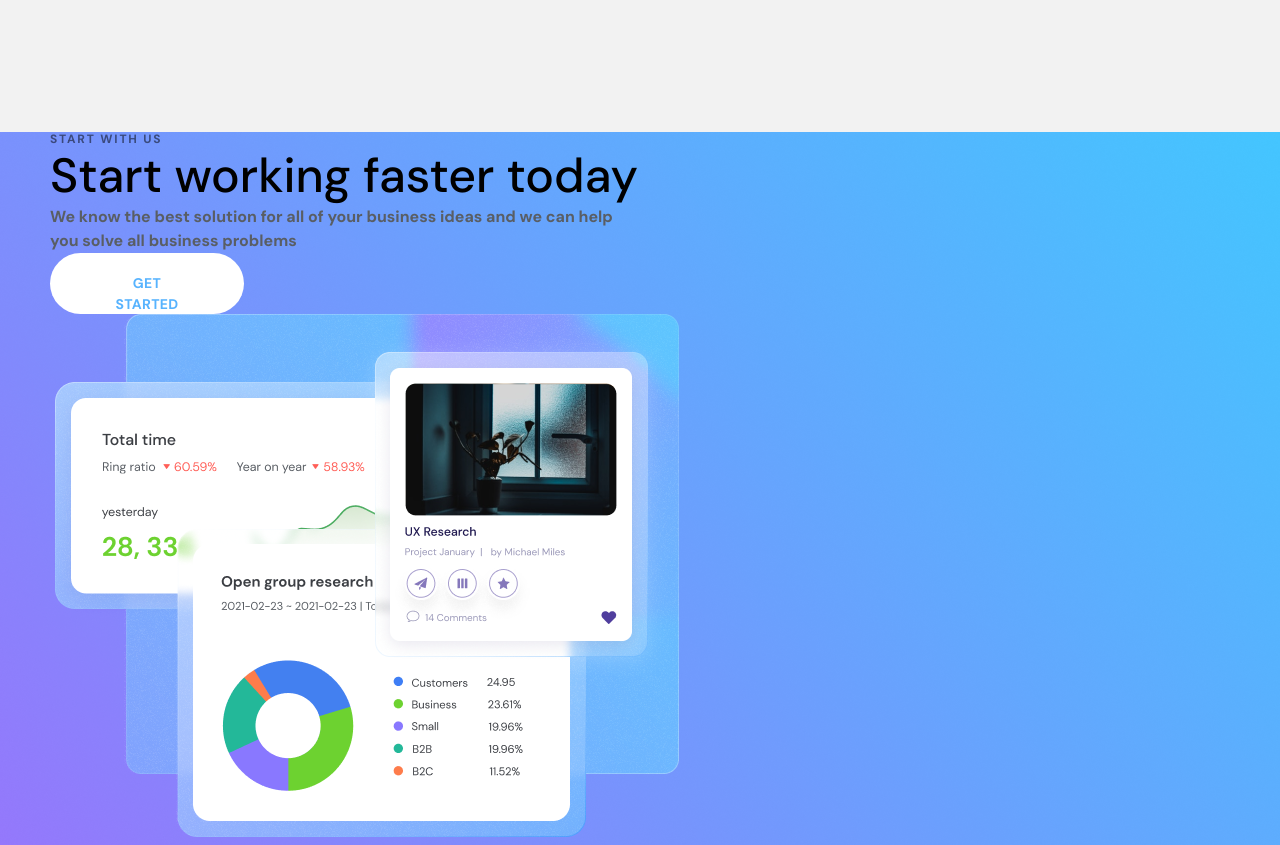
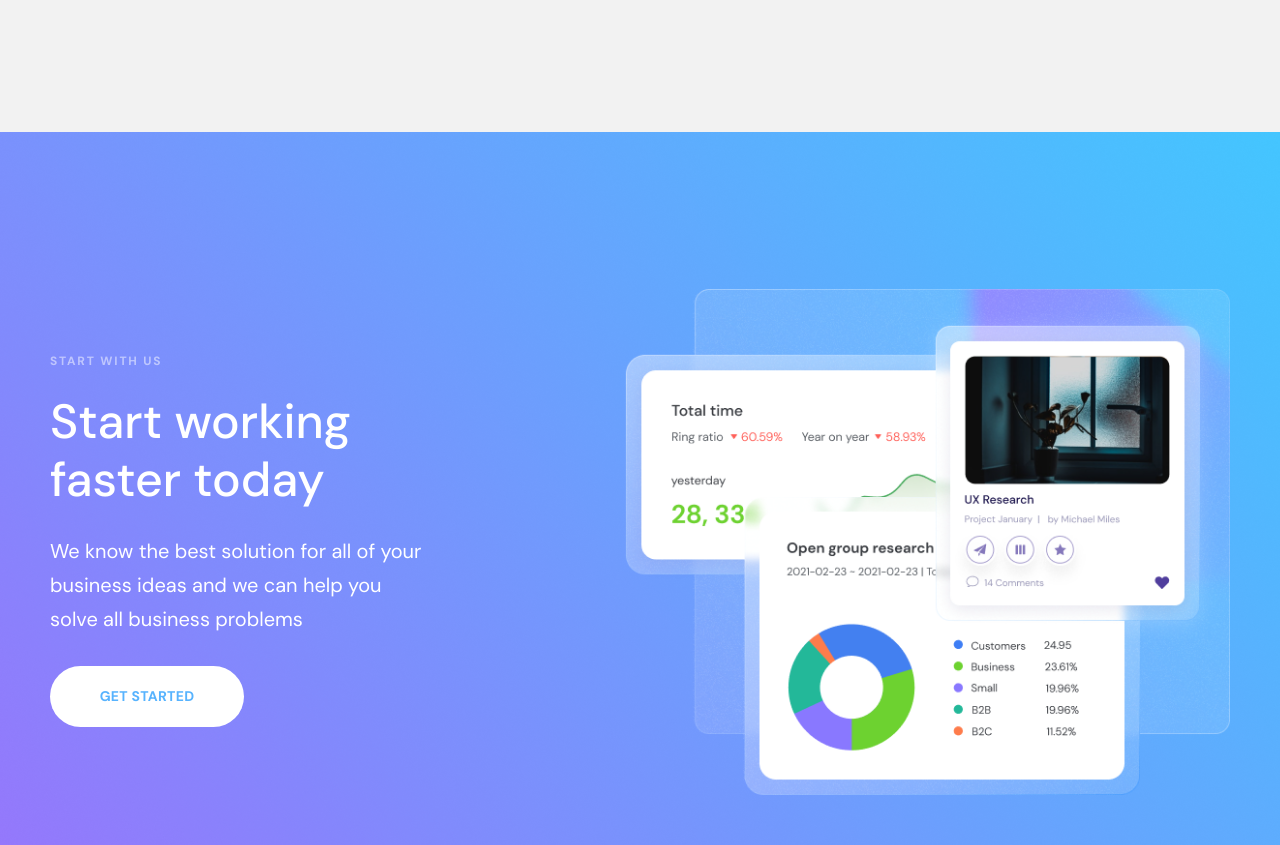
Before and after one commit to YuliaShapran/Design_Agency__Landing_Page, a website: page src/index.html in a window 1280 px wide. Shown: the part 3440-4285 px from the top of the page. Drawn offline with nearby package versions, Linux system fonts and the light colour scheme.

Commit message:
section_start

```diff
--- a/src/index.html
+++ b/src/index.html
@@ -67,7 +67,7 @@
 			<div class="benefits__wrapper">
 				<div class="item">
 					<div id="orange" class="item__icon">
-						<img  src="icons/Chart.svg" alt="chart">
+						<img src="icons/Chart.svg" alt="chart">
 					</div>
 					<h3 class="item-subtitle subtitle">Grow your business</h3>
 					<div class="item-descr descr">
@@ -209,16 +209,20 @@
 
 	<section class="start">
 		<div class="container">
-			<div class="start__left-block">
-				<div class="left-block__subhead subhead">start with us</div>
-				<h2 class="left-block__title title">Start working faster today</h2>
-				<div class="left-block__descr descr">We know the best solution for all of your business ideas and we can help you solve all business problems
+			<div class="start__blocks">
+				<div class="start__left-block">
+					<div class="start__subhead subhead">start with us</div>
+					<h2 class="start__title title">Start working faster today</h2>
+					<div class="start__descr">We know the best solution for all of your business ideas and we can help you
+						solve all
+						business problems
+					</div>
+					<button class="left-block__btn btn">Get started</button>
 				</div>
-				<button class="left-block__btn btn">Get started</button>
+
+				<div class="start__right-block"><img src="img/img_start-working.png" alt="start"></div>
 			</div>
-			<div class="right-block">
-				<img src="img/img_start-working.png" alt="">
-			</div>
+
 		</div>
 	</section>
 
@@ -257,4 +261,5 @@
 	</footer>
 
 </body>
+
 </html>
--- a/src/sass/blocks/_start.scss
+++ b/src/sass/blocks/_start.scss
@@ -1,15 +1,40 @@
 .start {
-	position: relative;
 	min-height: 817px;
 	background: url(../../img/bg__start_working.png) center center / cover no-repeat;
+
+	&__blocks {
+		display: flex;
+	}
 
 	&__left-block {
 		width: 50%;
 	}
 
-	&__right-block {
+	&__subhead {
+		padding-top: 222px;
+		color: #ffffff;
+		margin-bottom: 24px;
+	}
+
+	&__title {
+		color: #ffffff;
+		width: 60%;
+		margin-bottom: 24px;
+	}
+
+	&__descr {
+		font-weight: 400;
+		font-size: 20px;
+		line-height: 34px;
+		color: #ffffff;
+		width: 66%;
+		margin-bottom: 30px;
+	}
 
 
+
+	&__right-block {
+		margin-top: 155px;
 		img {
 			width: 100%;
 			height: 100%;
--- a/src/sass/style.scss
+++ b/src/sass/style.scss
@@ -26,9 +26,9 @@ body {
 	height: 61px;
 	background: #ffffff;
 	border-radius: 60px;
-	padding: 20px 50px;
+	// padding: 20px 50px;
 
-	font-weight: bold;
+	font-weight: 600;
 	font-size: 14px;
 	line-height: 148%;
 	text-align: center;
@@ -36,6 +36,7 @@ body {
 	text-transform: uppercase;
 	color: #57b3fe;
 	border: none;
+	cursor: pointer;
 }
 
 .subhead {
@@ -65,5 +66,5 @@ opacity: 0.5;
 	font-weight: 600;
 	font-size: 16px;
 	line-height: 24px;
-	color: #595e64;
+	color: #595E64;
 }
```
Also changed, not shown: src/sass/css/style.min.css, 1 other file.
